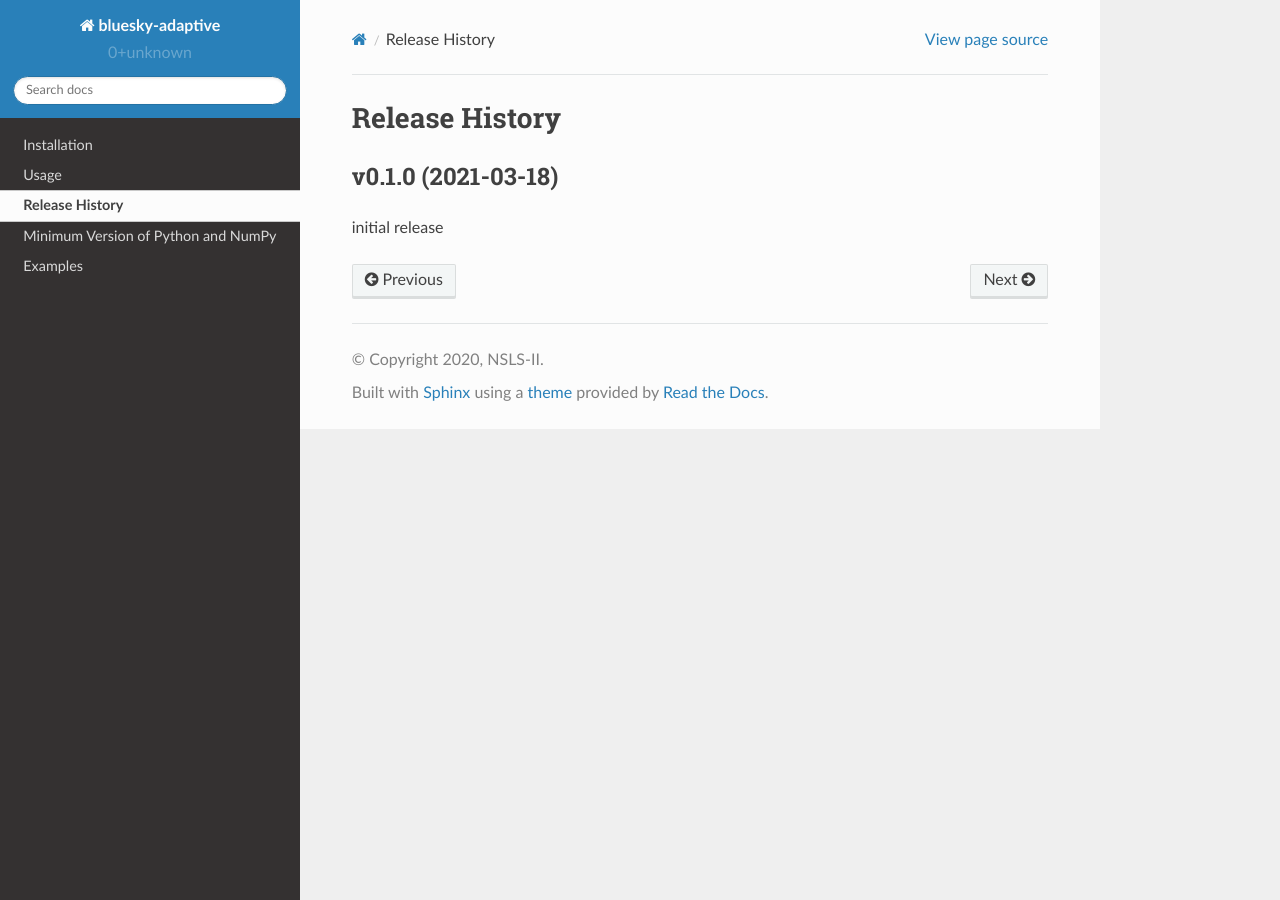
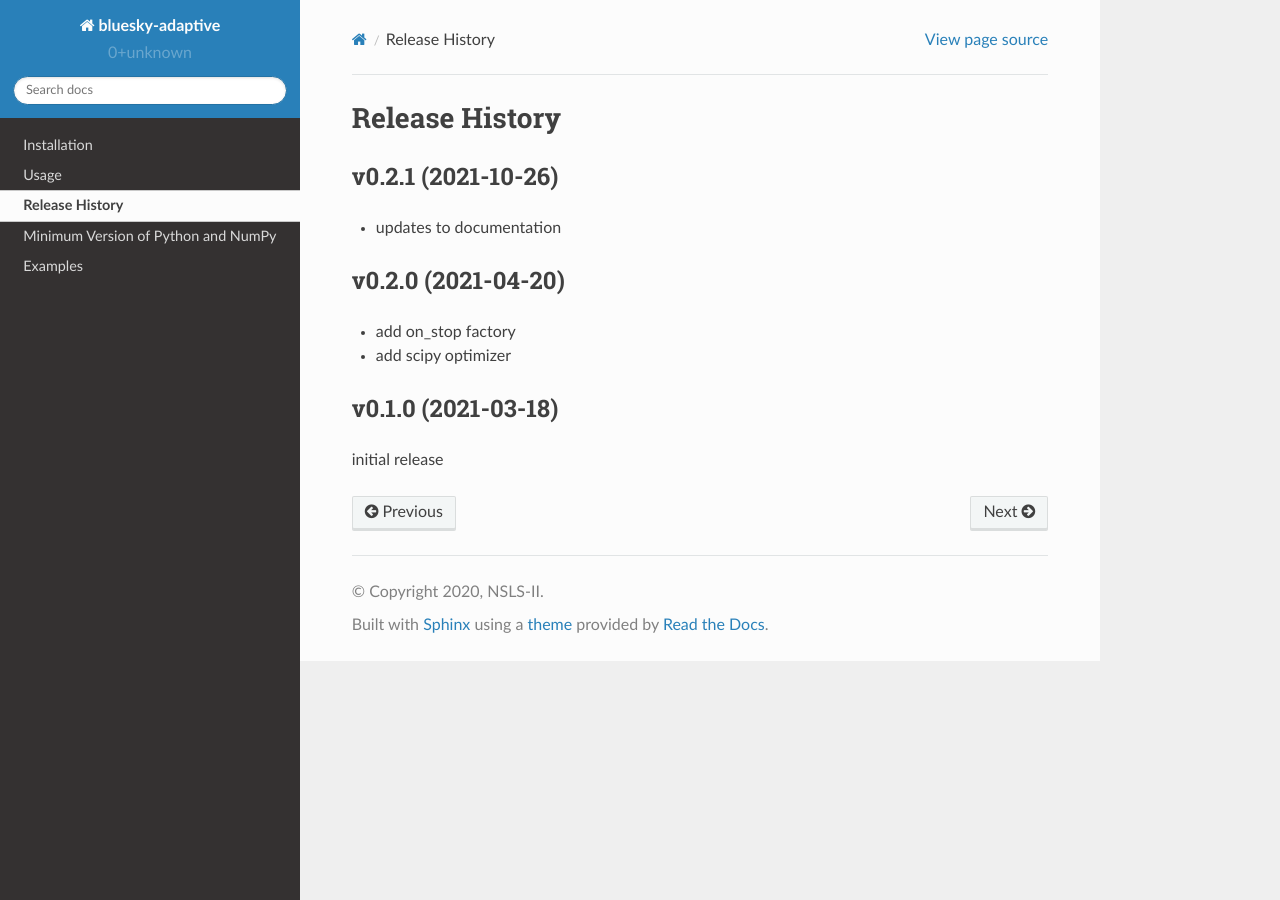
Before and after one commit to bluesky/bluesky-adaptive, a Sphinx documentation site: the page built from docs/source/release-history.rst, in a window 1280 px wide. Built offline with Sphinx 7.4.7 and the Read the Docs theme 2.0.0, drawn with Linux system fonts in a browser that asks for light colours.

Commit message:
updates for v0.2.1

```diff
--- a/docs/source/release-history.rst
+++ b/docs/source/release-history.rst
@@ -2,6 +2,15 @@
 Release History
 ===============
 
+v0.2.1 (2021-10-26)
+-------------------
++ updates to documentation
+
+v0.2.0 (2021-04-20)
+-------------------
++ add on_stop factory
++ add scipy optimizer
+
 v0.1.0 (2021-03-18)
 -------------------
 initial release
```
